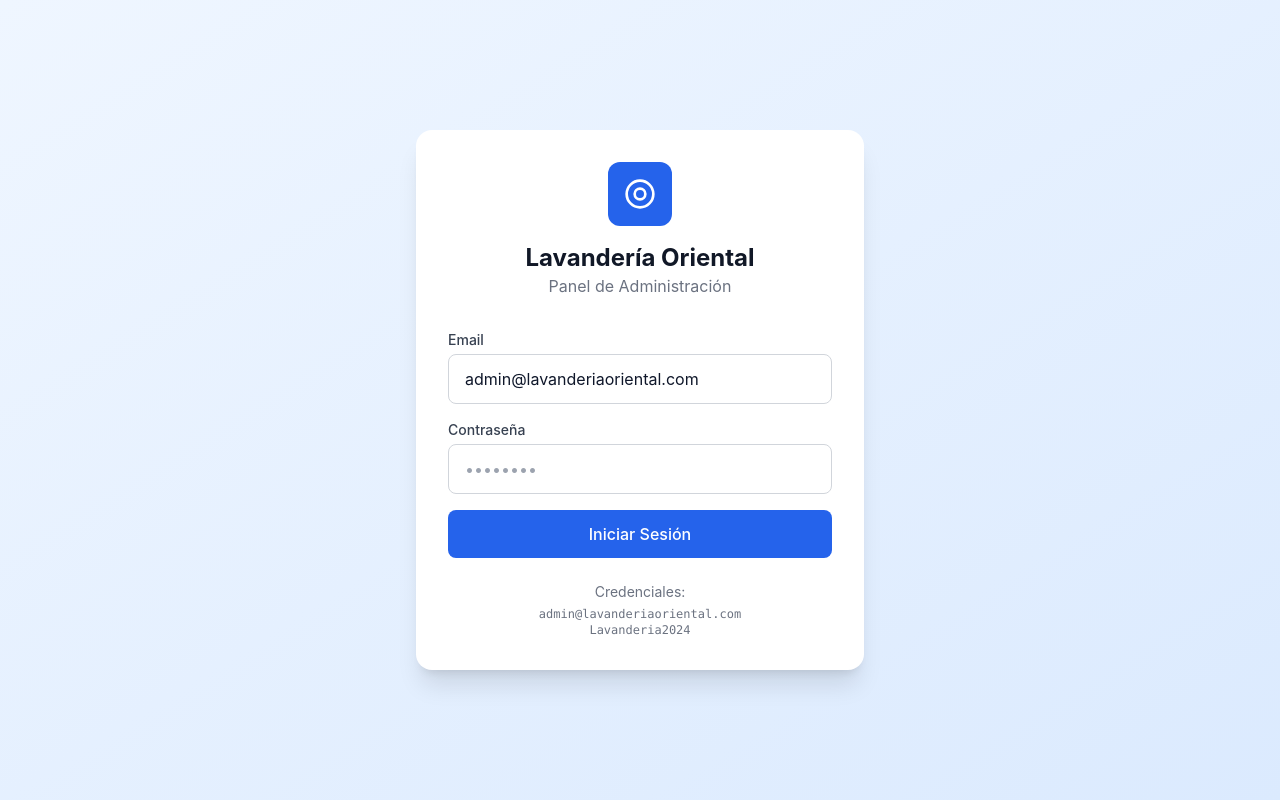
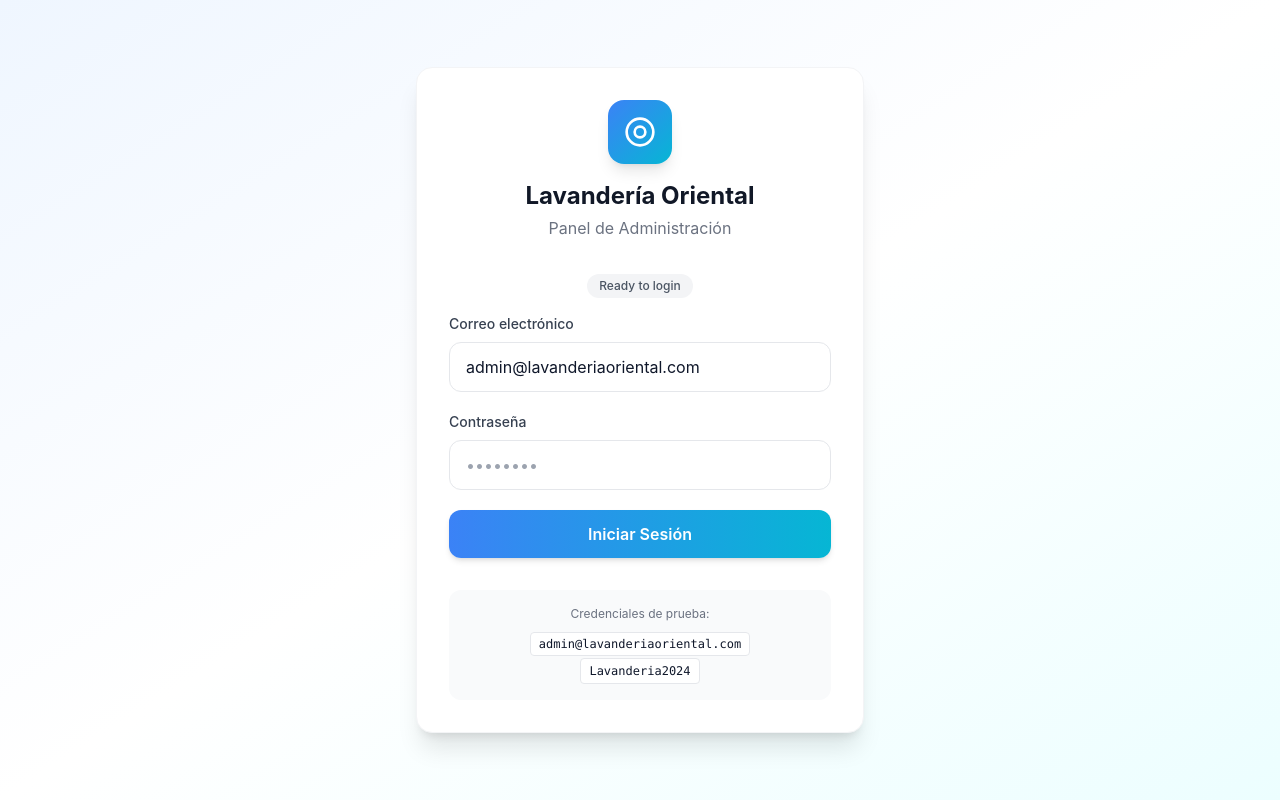
Before and after one commit to Showowt/lavanderia-oriental2, a Next.js app: page /login in a window 1280 px wide. Built offline with nearby package versions, Linux system fonts and the light colour scheme; no server answers.

Commit message:
Complete auth architecture rebuild with proper SSR client

```diff
--- a/app/auth/callback/route.ts
+++ b/app/auth/callback/route.ts
@@ -8,7 +8,7 @@ export async function GET(request: Request) {
   const next = searchParams.get('next') ?? '/dashboard';
 
   if (code) {
-    const cookieStore = cookies();
+    const cookieStore = await cookies();
     const supabase = createServerClient(
       process.env.NEXT_PUBLIC_SUPABASE_URL!,
       process.env.NEXT_PUBLIC_SUPABASE_ANON_KEY!,
@@ -18,9 +18,13 @@ export async function GET(request: Request) {
             return cookieStore.getAll();
           },
           setAll(cookiesToSet: { name: string; value: string; options?: CookieOptions }[]) {
-            cookiesToSet.forEach(({ name, value, options }) =>
-              cookieStore.set(name, value, options)
-            );
+            try {
+              cookiesToSet.forEach(({ name, value, options }) =>
+                cookieStore.set(name, value, options)
+              );
+            } catch {
+              // Ignore errors in Server Components
+            }
           },
         },
       }
--- a/app/login/page.tsx
+++ b/app/login/page.tsx
@@ -1,63 +1,40 @@
 'use client';
 
 import { useState, useEffect } from 'react';
-import { createClient } from '@supabase/supabase-js';
-
-// Create Supabase client directly
-const supabaseUrl = process.env.NEXT_PUBLIC_SUPABASE_URL || '';
-const supabaseAnonKey = process.env.NEXT_PUBLIC_SUPABASE_ANON_KEY || '';
+import { createClient } from '@/lib/supabase-browser';
 
 export default function LoginPage() {
   const [email, setEmail] = useState('admin@lavanderiaoriental.com');
   const [password, setPassword] = useState('');
   const [error, setError] = useState('');
   const [loading, setLoading] = useState(false);
-  const [debugInfo, setDebugInfo] = useState('');
+  const [status, setStatus] = useState('Ready');
 
-  // Check if already logged in
+  // Create supabase client once
+  const supabase = createClient();
+
+  // Check if already logged in on mount
   useEffect(() => {
-    const checkSession = async () => {
-      try {
-        const supabase = createClient(supabaseUrl, supabaseAnonKey);
+    const checkAuth = async () => {
+      setStatus('Checking session...');
       const { data: { session } } = await supabase.auth.getSession();
       if (session) {
-          setDebugInfo('Session found, redirecting...');
+        setStatus('Already logged in, redirecting...');
         window.location.href = '/dashboard';
-        }
-      } catch (e) {
-        console.error('Session check error:', e);
+      } else {
+        setStatus('Ready to login');
       }
     };
-    checkSession();
+    checkAuth();
   }, []);
 
   async function handleLogin(e: React.FormEvent) {
     e.preventDefault();
     setError('');
     setLoading(true);
-    setDebugInfo('Starting login...');
+    setStatus('Signing in...');
 
     try {
-      // Validate inputs
-      if (!email || !password) {
-        setError('Email y contraseña son requeridos');
-        setLoading(false);
-        return;
-      }
-
-      setDebugInfo('Creating Supabase client...');
-
-      // Create fresh Supabase client
-      const supabase = createClient(supabaseUrl, supabaseAnonKey, {
-        auth: {
-          persistSession: true,
-          autoRefreshToken: true,
-        }
-      });
-
-      setDebugInfo('Attempting sign in...');
-
-      // Sign in
       const { data, error: authError } = await supabase.auth.signInWithPassword({
         email: email.trim(),
         password: password,
@@ -66,106 +43,118 @@ export default function LoginPage() {
       if (authError) {
         console.error('Auth error:', authError);
         setError(authError.message);
-        setDebugInfo(`Auth error: ${authError.message}`);
+        setStatus('Login failed: ' + authError.message);
         setLoading(false);
         return;
       }
 
-      if (!data.session) {
-        setError('No session returned');
-        setDebugInfo('No session in response');
+      if (data.session) {
+        setStatus('Login successful! Redirecting...');
+        // Use window.location for full page reload to ensure cookies are set
+        window.location.href = '/dashboard';
+      } else {
+        setError('No session created');
+        setStatus('No session returned');
         setLoading(false);
-        return;
       }
-
-      setDebugInfo('Login successful! Redirecting...');
-
-      // Small delay then redirect
-      setTimeout(() => {
-        window.location.replace('/dashboard');
-      }, 500);
-
     } catch (err: any) {
-      console.error('Login exception:', err);
-      setError(err.message || 'Error al iniciar sesión');
-      setDebugInfo(`Exception: ${err.message}`);
+      console.error('Login error:', err);
+      setError(err.message || 'Login failed');
+      setStatus('Error: ' + err.message);
       setLoading(false);
     }
   }
 
   return (
-    <div className="min-h-screen flex items-center justify-center bg-gradient-to-br from-blue-50 to-blue-100">
-      <div className="w-full max-w-md p-8 bg-white rounded-2xl shadow-xl">
+    <div className="min-h-screen flex items-center justify-center bg-gradient-to-br from-blue-50 via-white to-cyan-50">
+      <div className="w-full max-w-md mx-4">
+        <div className="bg-white rounded-2xl shadow-xl border border-gray-100 p-8">
           {/* Logo */}
           <div className="text-center mb-8">
-          <div className="inline-flex items-center justify-center w-16 h-16 bg-blue-600 rounded-xl mb-4">
+            <div className="inline-flex items-center justify-center w-16 h-16 bg-gradient-to-br from-blue-500 to-cyan-500 rounded-2xl mb-4 shadow-lg">
               <svg className="w-8 h-8 text-white" fill="none" stroke="currentColor" viewBox="0 0 24 24">
                 <circle cx="12" cy="12" r="10" strokeWidth="2" />
                 <circle cx="12" cy="12" r="4" strokeWidth="2" />
               </svg>
             </div>
             <h1 className="text-2xl font-bold text-gray-900">Lavandería Oriental</h1>
-          <p className="text-gray-500">Panel de Administración</p>
+            <p className="text-gray-500 mt-1">Panel de Administración</p>
+          </div>
+
+          {/* Status */}
+          <div className="mb-4 text-center">
+            <span className="inline-flex items-center px-3 py-1 rounded-full text-xs font-medium bg-gray-100 text-gray-600">
+              {status}
+            </span>
           </div>
 
           {/* Error */}
           {error && (
-          <div className="mb-4 p-4 bg-red-50 border border-red-200 rounded-lg text-red-700 text-sm">
-            {error}
+            <div className="mb-4 p-4 bg-red-50 border border-red-200 rounded-xl text-red-700 text-sm">
+              <strong>Error:</strong> {error}
             </div>
           )}
 
           {/* Form */}
-        <form onSubmit={handleLogin} className="space-y-4">
+          <form onSubmit={handleLogin} className="space-y-5">
             <div>
-            <label className="block text-sm font-medium text-gray-700 mb-1">
-              Email
+              <label className="block text-sm font-medium text-gray-700 mb-2">
+                Correo electrónico
               </label>
               <input
                 type="email"
                 value={email}
                 onChange={(e) => setEmail(e.target.value)}
-              className="w-full px-4 py-3 border border-gray-300 rounded-lg focus:ring-2 focus:ring-blue-500 focus:border-blue-500 outline-none"
+                className="w-full px-4 py-3 border border-gray-200 rounded-xl focus:ring-2 focus:ring-blue-500 focus:border-transparent outline-none transition-all"
                 placeholder="admin@lavanderiaoriental.com"
                 required
+                disabled={loading}
               />
             </div>
 
             <div>
-            <label className="block text-sm font-medium text-gray-700 mb-1">
+              <label className="block text-sm font-medium text-gray-700 mb-2">
                 Contraseña
               </label>
               <input
                 type="password"
                 value={password}
                 onChange={(e) => setPassword(e.target.value)}
-              className="w-full px-4 py-3 border border-gray-300 rounded-lg focus:ring-2 focus:ring-blue-500 focus:border-blue-500 outline-none"
+                className="w-full px-4 py-3 border border-gray-200 rounded-xl focus:ring-2 focus:ring-blue-500 focus:border-transparent outline-none transition-all"
                 placeholder="••••••••"
                 required
+                disabled={loading}
               />
             </div>
 
             <button
               type="submit"
               disabled={loading}
-            className="w-full py-3 px-4 bg-blue-600 hover:bg-blue-700 disabled:bg-blue-400 text-white font-medium rounded-lg transition-colors"
+              className="w-full py-3 px-4 bg-gradient-to-r from-blue-500 to-cyan-500 hover:from-blue-600 hover:to-cyan-600 disabled:from-gray-400 disabled:to-gray-400 text-white font-semibold rounded-xl transition-all shadow-md hover:shadow-lg disabled:shadow-none"
             >
-            {loading ? 'Iniciando sesión...' : 'Iniciar Sesión'}
+              {loading ? (
+                <span className="flex items-center justify-center gap-2">
+                  <svg className="animate-spin h-5 w-5" viewBox="0 0 24 24">
+                    <circle className="opacity-25" cx="12" cy="12" r="10" stroke="currentColor" strokeWidth="4" fill="none" />
+                    <path className="opacity-75" fill="currentColor" d="M4 12a8 8 0 018-8V0C5.373 0 0 5.373 0 12h4zm2 5.291A7.962 7.962 0 014 12H0c0 3.042 1.135 5.824 3 7.938l3-2.647z" />
+                  </svg>
+                  Iniciando sesión...
+                </span>
+              ) : (
+                'Iniciar Sesión'
+              )}
             </button>
           </form>
 
-        {/* Debug info */}
-        {debugInfo && (
-          <div className="mt-4 p-3 bg-gray-100 rounded-lg text-xs text-gray-600 font-mono">
-            {debugInfo}
+          {/* Credentials hint */}
+          <div className="mt-8 p-4 bg-gray-50 rounded-xl">
+            <p className="text-xs text-gray-500 text-center mb-2">Credenciales de prueba:</p>
+            <div className="text-center">
+              <code className="text-xs bg-white px-2 py-1 rounded border">admin@lavanderiaoriental.com</code>
+              <br />
+              <code className="text-xs bg-white px-2 py-1 rounded border mt-1 inline-block">Lavanderia2024</code>
             </div>
-        )}
-
-        {/* Help */}
-        <div className="mt-6 text-center text-sm text-gray-500">
-          <p>Credenciales:</p>
-          <p className="font-mono text-xs mt-1">admin@lavanderiaoriental.com</p>
-          <p className="font-mono text-xs">Lavanderia2024</p>
+          </div>
         </div>
       </div>
     </div>
```
Also changed, not shown: middleware.ts (+75 -32 lines). Lines whose indentation alone changed are shown as unchanged.
